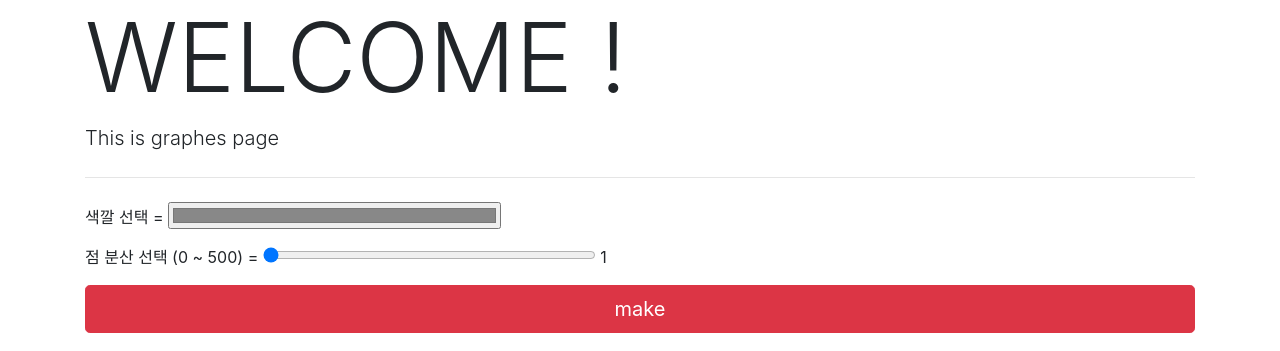
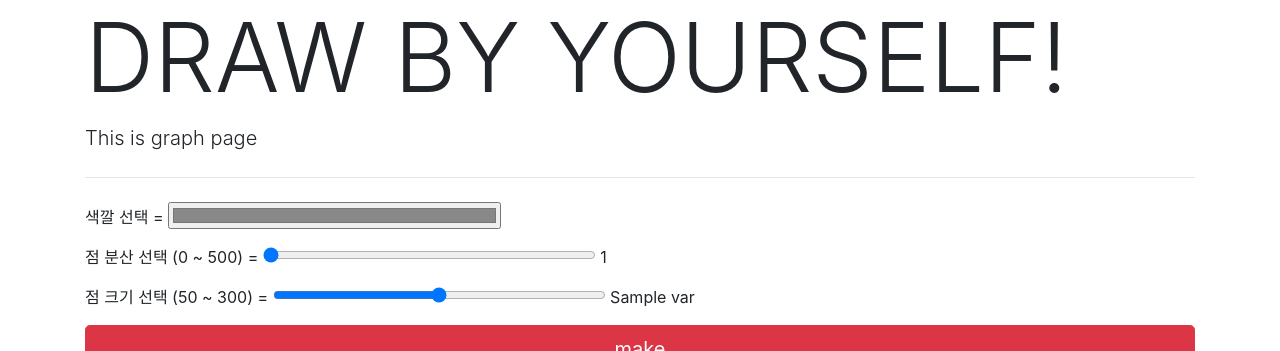
Before and after one commit to Banghyungjin/flask101, a Python web app: template templates/graphes.html in a window 1280 px wide. Shown: the part 56-407 px from the top of the page. Run offline with Jinja, Linux system fonts and the light colour scheme; the template is opened without the code that fills it: most values are stand-ins (such as "Sample title", 1, 10 or a date in 2020); some libraries are stand-ins or nearby versions.

Commit message:
2021-06-14_01
그래프 점 크기 조절 추가

```diff
--- a/templates/graphes.html
+++ b/templates/graphes.html
@@ -1,7 +1,7 @@
 {% extends "layouts/layouts_red.html" %}
 {% block body %}
-<h1 class="display-1">WELCOME !</h1>
-<p class="lead">This is graphes page</p>
+<h1 class="display-1">DRAW BY YOURSELF!</h1>
+<p class="lead">This is graph page</p>
 <hr class="my-4">
 
 <div>
@@ -21,6 +21,12 @@
         <input type="range" name='number' max="500" min="0" style="width: 30%" value="{{ size }}"
         oninput="document.getElementById('size_value').innerHTML=this.value;">
         <span id="size_value" >{{ size }}</span>
+    </div>
+    <div class="form-group">
+        점 크기 선택 (50 ~ 300) =
+        <input type="range" name='var' max="300" min="50" style="width: 30%" value="{{ var }}"
+        oninput="document.getElementById('dot_size').innerHTML=this.value;">
+        <span id="dot_size" >{{ var }}</span>
     </div>
 {#            <div class="form-group">#}
 {#                <label>  - DESCRIPTION -</label>#}
```
Also changed, not shown: app.py (+8 -7 lines), requirements.txt (added, +127 -0 lines).
